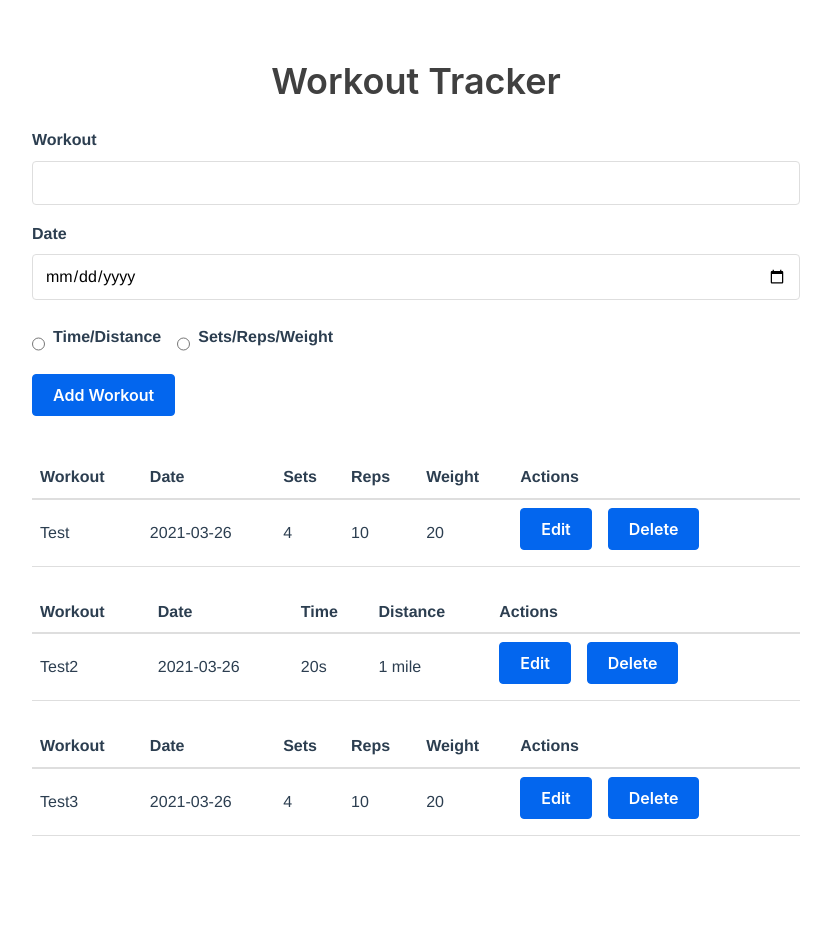
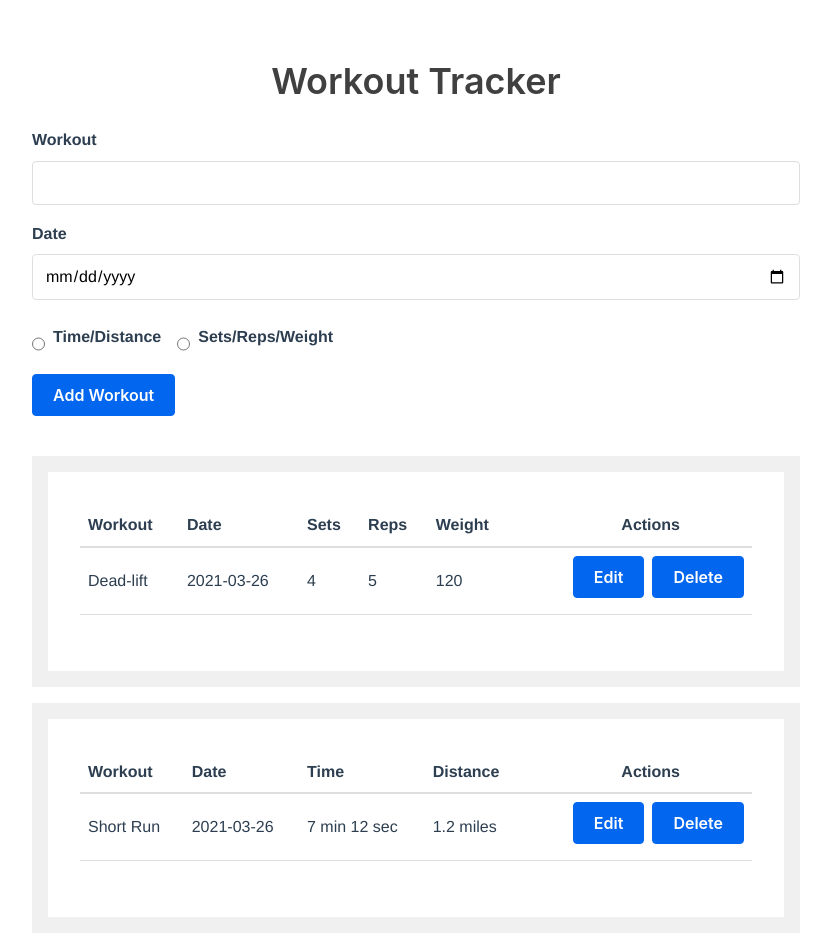
Before and after one commit to tannerfronk/vue-workout-tracker, a Vue app: page / in a window 1280 px wide. Shown: the whole page, without its empty margins (224-1055 px from the left). Before the commit the page ends 860 px from the top, so only its background shows below. Built offline with nearby package versions, Linux system fonts and the light colour scheme.

Commit message:
Simple css to items

```diff
--- a/src/App.vue
+++ b/src/App.vue
@@ -21,33 +21,23 @@ export default {
       workoutItems: [
         {
           id: 0,
-          workout: 'Test',
+          workout: 'Dead-lift',
           date: '2021-03-26',
-          reps: '10',
+          reps: '5',
           sets: '4',
-          weight: '20',
+          weight: '120',
           time: '',
           distance: ''
         },
         {
           id: 1,
-          workout: 'Test2',
+          workout: 'Short Run',
           date: '2021-03-26',
           reps: '',
           sets: '',
           weight: '',
-          time: '20s',
-          distance: '1 mile'
-        },
-        {
-          id: 2,
-          workout: 'Test3',
-          date: '2021-03-26',
-          reps: '10',
-          sets: '4',
-          weight: '20',
-          time: '',
-          distance: ''
+          time: '7 min 12 sec',
+          distance: '1.2 miles'
         }
       ]
     }
--- a/src/components/WorkoutList.vue
+++ b/src/components/WorkoutList.vue
@@ -13,7 +13,7 @@
                             <th v-if="item.reps !== '' && item.sets !== '' && item.weight !== ''">Sets</th>
                             <th v-if="item.reps !== '' && item.sets !== '' && item.weight !== ''">Reps</th>
                             <th v-if="item.reps !== '' && item.sets !== '' && item.weight !== ''">Weight</th>
-                            <th>Actions</th>
+                            <th class="actionCol">Actions</th>
                         </tr>
                     </thead>
                     <tbody>
@@ -43,12 +43,12 @@
                             </td>
                             <td v-else>{{item.weight}}</td>
 
-                            <td v-if="editing === item.id">
+                            <td v-if="editing === item.id"  class="right">
                                 <button @click="editWorkout(item)">Save</button>
                                 <button class="muted-button" @click="cancelEdit(item)">Cancel</button>
                             </td>
 
-                            <td v-else>
+                            <td v-else  class="right">
                                 <button @click="editMode(item)">Edit</button>
                                 <button @click="$emit('delete:item', item.id)">Delete</button>
                             </td>
@@ -74,12 +74,12 @@
                             </td>
                             <td v-else>{{item.distance}}</td>
 
-                            <td v-if="editing === item.id">
+                            <td v-if="editing === item.id"  class="right">
                                 <button @click="editWorkout(item)">Save</button>
                                 <button class="muted-button" @click="cancelEdit(item)">Cancel</button>
                             </td>
 
-                            <td v-else>
+                            <td v-else class="right">
                                 <button @click="editMode(item)">Edit</button>
                                 <button @click="$emit('delete:item', item.id)">Delete</button>
                             </td>
@@ -128,7 +128,18 @@
 <style scoped>
 
 button {
-    margin-right: 1rem;
+    margin-left: .5rem;
 }
-
+.actionCol {
+    text-align: right;
+    padding-right: 4.5rem;
+}
+.right {
+    text-align: right;
+}
+.card {
+    border: 16px solid #f0f0f0;
+    padding: 2rem;
+    margin-bottom: 1rem;
+}
 </style>
```
